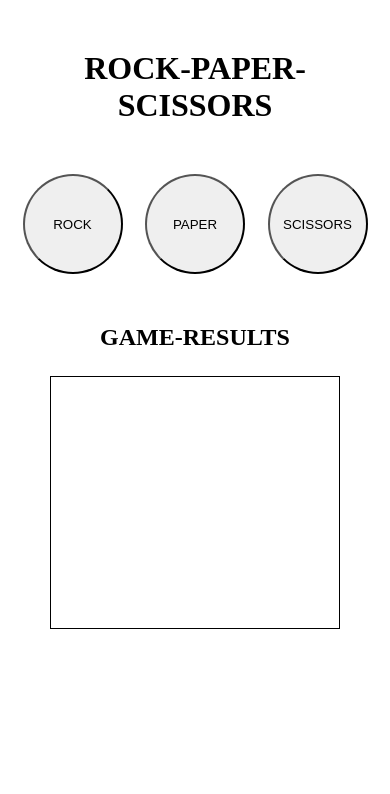
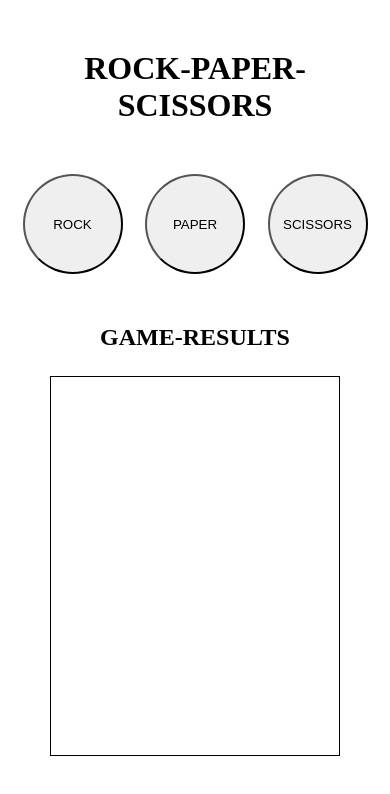
Before and after one commit to RyelBanfield/PROJECT-ROCK-PAPER-SCISSORS-w-UI, a plain HTML site: page index.html in a window 390 px wide. Drawn offline with Linux system fonts and the light colour scheme.

Commit message:
Fix mobile view glitch

```diff
--- a/CSS/style.scss
+++ b/CSS/style.scss
@@ -27,7 +27,7 @@ header {
 
   .results {
     width: 100%;
-    height: 30vh;
+    height: 45vh;
     margin: 25px 0;
     padding: 40px;
     border: 1px solid black;
```
Also changed, not shown: CSS/style.css.
